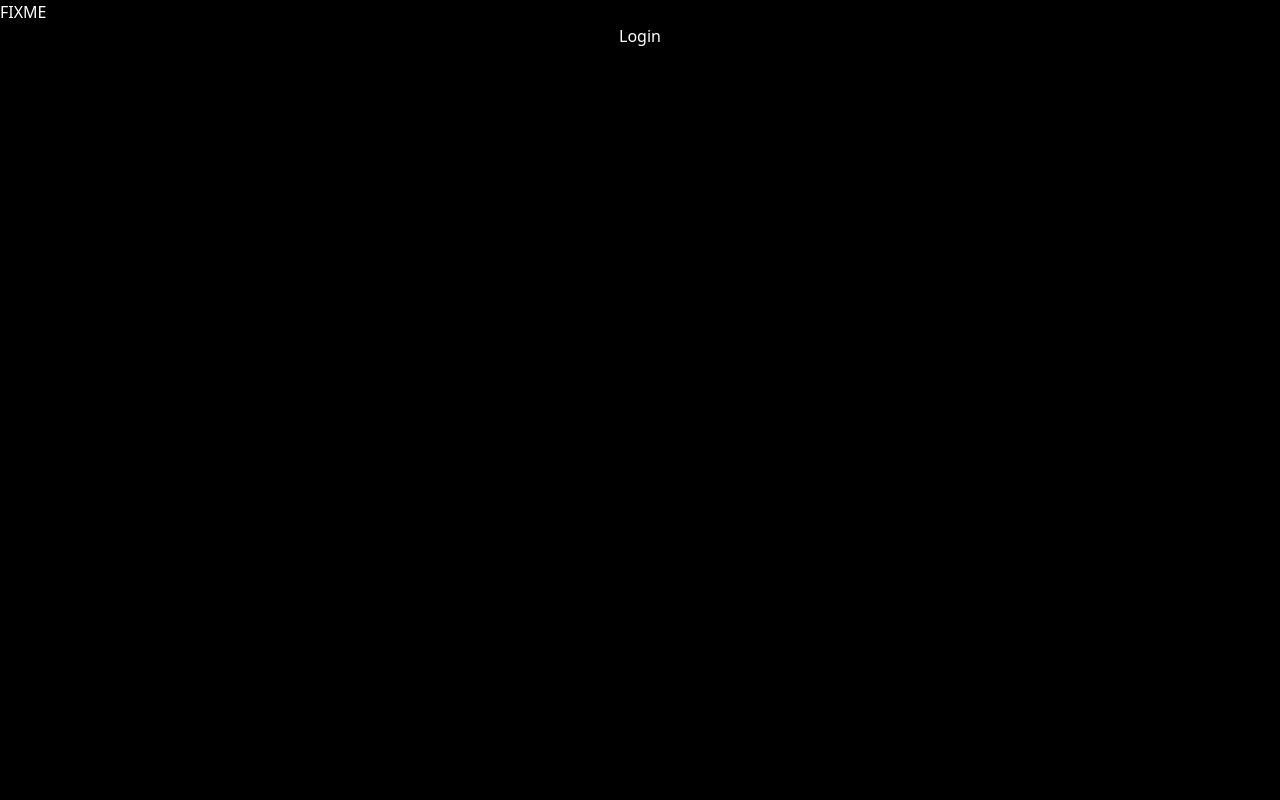
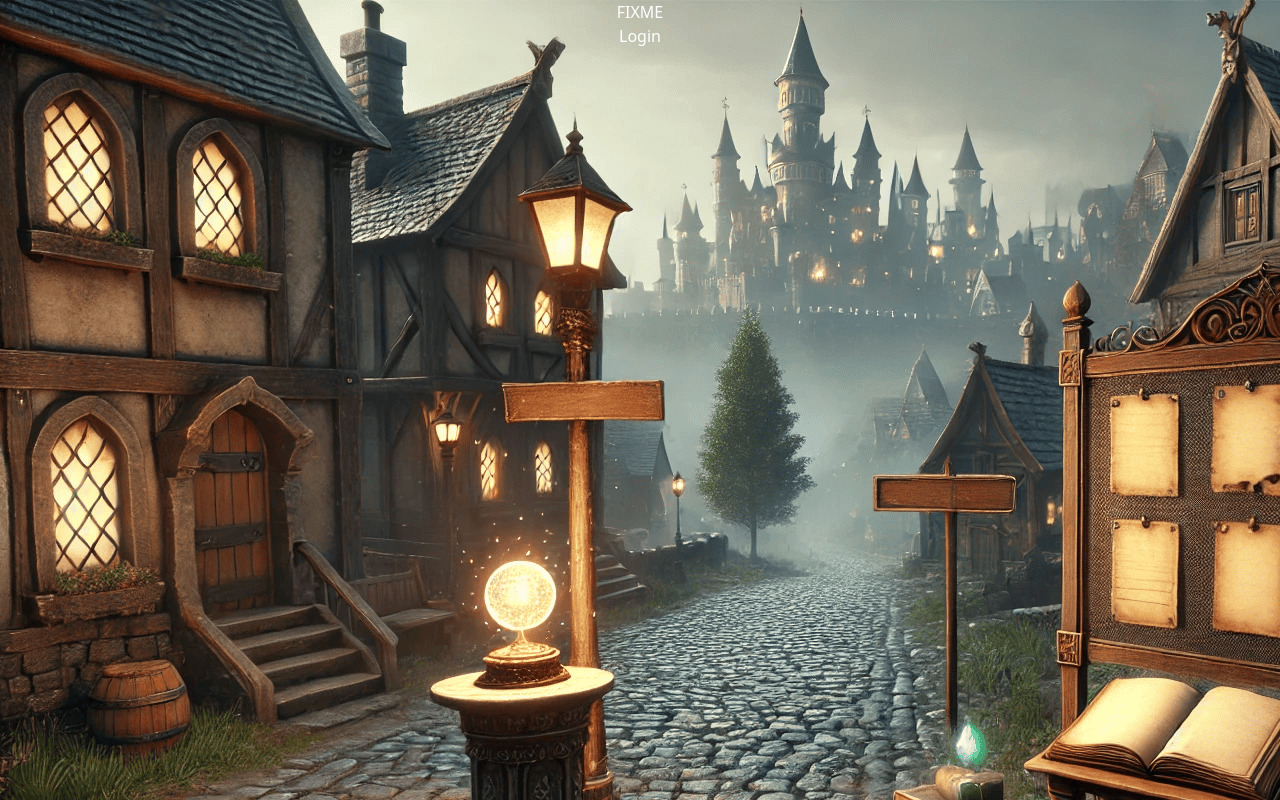
Before and after one commit to zhihangan/cardproj, a React (Vite) app in the folder cardproj-frontend/: page / in a window 1280 px wide. Built offline with nearby package versions, Linux system fonts and the light colour scheme.

Commit message:
background image

```diff
--- a/cardproj-frontend/src/components/Landing.tsx
+++ b/cardproj-frontend/src/components/Landing.tsx
@@ -3,11 +3,12 @@
  */
 import { useNavigate } from 'react-router-dom';
 import '../App.css';
+import background from '../assets/background.png';
 
 function Landing() {
     const navigate = useNavigate();
     return (
-        <div className="flex flex-col align-center">
+        <div style={{ backgroundImage: `url(${background})` }} className="h-screen flex flex-col items-center">
             <h1>FIXME</h1>
             <button onClick={() => navigate("/login")}>Login</button>
         </div>
```
